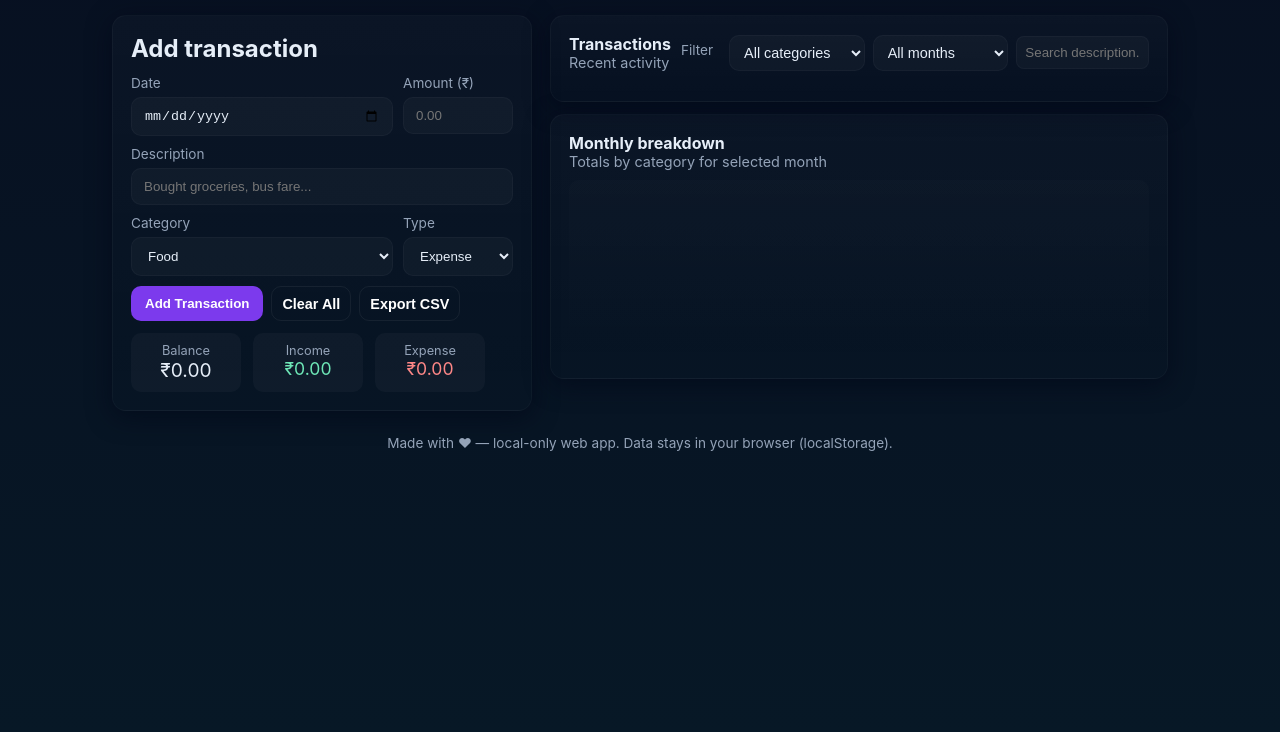
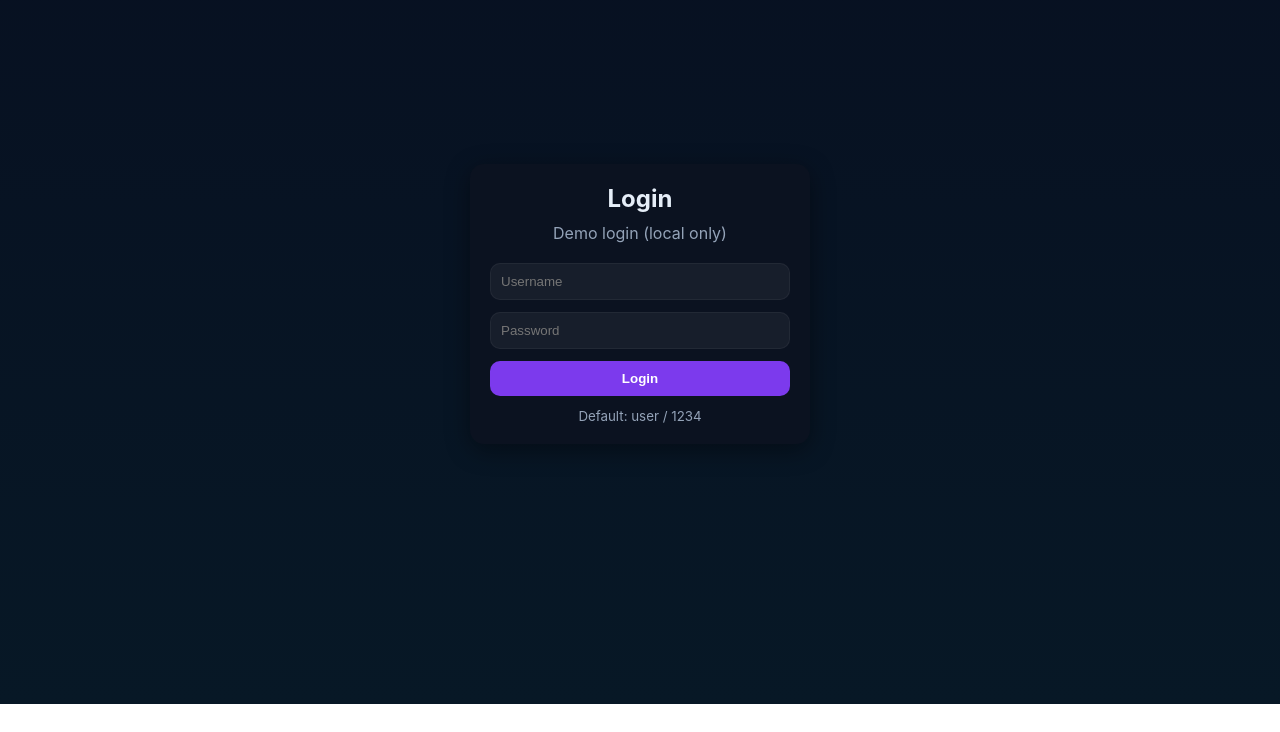
Before and after one commit to Akshaya1327/project, a plain HTML site: page index.html in a window 1280 px wide. Shown: the part 96-828 px from the top of the page. After the commit the page ends 800 px from the top, so only its background shows below. Drawn offline with Linux system fonts and the light colour scheme.

Commit message:
Update index.html

```diff
--- a/index.html
+++ b/index.html
@@ -1,168 +1,182 @@
 <!doctype html>
 <html lang="en">
 <head>
-  <meta charset="utf-8" />
-  <meta name="viewport" content="width=device-width,initial-scale=1" />
-  <title>Personal Expense Tracker</title>
+<meta charset="utf-8"/>
+<meta name="viewport" content="width=device-width,initial-scale=1"/>
+<title>Personal Finance App</title>
 <style>
   :root{
     --bg:#0f1724; --card:#0b1220; --muted:#94a3b8;
-      --accent:#7c3aed; --accent-2:#06b6d4; --glass: rgba(255,255,255,0.03);
-      --radius:14px; --gap:16px; font-family: Inter, system-ui, -apple-system, "Segoe UI", Roboto, "Helvetica Neue", Arial;
+    --accent:#7c3aed; --accent-2:#06b6d4; --glass: rgba(255,255,255,0.05);
+    --radius:14px; --gap:16px; font-family: Inter, system-ui;
   }
-    *{box-sizing:border-box}
-    html,body{height:100%; margin:0; background:linear-gradient(180deg,#071021 0%, #071826 100%); color:#e6eef8}
-    .container{max-width:1100px; margin:28px auto; padding:22px; display:grid; gap:18px; grid-template-columns: 420px 1fr; align-items:start;}
-    header{grid-column:1/-1; display:flex; gap:12px; align-items:center}
-    h1{margin:0; font-size:1.3rem; letter-spacing:-0.2px}
-    .subtitle{color:var(--muted); font-size:0.92rem}
-    .card{background:linear-gradient(180deg, rgba(255,255,255,0.02), transparent); border-radius:var(--radius); padding:18px; box-shadow: 0 6px 24px rgba(2,6,23,0.6); border:1px solid rgba(255,255,255,0.03)}
-    .form-row{display:flex; gap:10px; margin-bottom:10px}
-    label{display:block; font-size:0.85rem; color:var(--muted); margin-bottom:6px}
-    input[type="text"], input[type="number"], input[type="date"], select{width:100%; padding:10px 12px; background:var(--glass); border-radius:10px; border:1px solid rgba(255,255,255,0.03); color:inherit}
-    button{background:var(--accent); border:none; color:white; padding:10px 14px; border-radius:10px; cursor:pointer; font-weight:600}
-    .btn-ghost{background:transparent; border:1px solid rgba(255,255,255,0.06)}
-    .small{font-size:0.9rem; padding:8px 10px}
-    .controls{display:flex; gap:8px; flex-wrap:wrap; margin-top:8px}
-    .summary{display:flex; gap:12px; margin-top:12px}
-    .summary .pill{background:rgba(255,255,255,0.03); padding:10px 12px; border-radius:10px; min-width:110px; text-align:center}
-    .muted{color:var(--muted)}
-    .list{margin-top:12px; display:flex; flex-direction:column; gap:8px; max-height:360px; overflow:auto; padding-right:6px}
-    .tx{display:flex; justify-content:space-between; gap:12px; align-items:center; padding:10px; border-radius:10px; background:linear-gradient(90deg, rgba(255,255,255,0.01), transparent)}
-    .tx .meta{display:flex; gap:8px; align-items:center}
-    .dot{width:10px; height:10px; border-radius:50%}
-    .amount{font-weight:700}
-    .green{color:#6ee7b7}
-    .red{color:#fd8787}
-    .topbar{display:flex; gap:10px; align-items:center; justify-content:space-between}
-    .filters{display:flex; gap:8px; align-items:center}
-    canvas{width:100% !important; height:180px !important; display:block; border-radius:10px; background: linear-gradient(180deg, rgba(255,255,255,0.01), transparent); margin-top:10px}
-    footer{grid-column:1/-1; text-align:center; color:var(--muted); font-size:0.85rem; margin-top:6px}
-    @media (max-width:880px){
-      .container{grid-template-columns:1fr; padding:14px}
-      header{flex-direction:column; align-items:flex-start}
-    }
+  *{box-sizing:border-box;margin:0;padding:0}
+  body{background:linear-gradient(180deg,#071021 0%, #071826 100%); color:#e6eef8; min-height:100vh; display:flex; justify-content:center; align-items:center;}
+  h1,h2,h3{margin:0}
+  .card{background:var(--card); padding:20px; border-radius:var(--radius); box-shadow:0 6px 24px rgba(0,0,0,.4);}
+  input,select,button{padding:10px; border-radius:10px; border:1px solid rgba(255,255,255,0.05); background:var(--glass); color:#fff;}
+  button{cursor:pointer; font-weight:600; background:var(--accent); border:none;}
+  .hidden{display:none !important}
+  .center{text-align:center}
+  /* Layout */
+  .app{display:flex; flex-direction:column; width:100%; max-width:1100px; margin:auto; padding:20px}
+  header{display:flex; justify-content:space-between; align-items:center; margin-bottom:20px}
+  nav button{background:transparent; border:none; color:var(--muted); margin-left:12px;}
+  nav button.active{color:#fff; border-bottom:2px solid var(--accent)}
+  .grid{display:grid; gap:20px}
+  .dashboard{grid-template-columns:repeat(auto-fit,minmax(240px,1fr))}
+  .summary-card{padding:16px; border-radius:var(--radius); background:var(--glass);}
+  .summary-card h2{font-size:1.2rem; margin-bottom:6px}
 </style>
 </head>
 <body>
-  <div class="container">
-    <header>
-      <div>
-        <h1>Personal Expense Tracker</h1>
-        <div class="subtitle">Track expenses, filter by category, view monthly totals, export CSV — all offline.</div>
-      </div>
-      <div style="margin-left:auto" class="muted">Local only • Secure • Works offline</div>
-    </header>
 
-    <!-- Left: Add Transaction -->
-    <section class="card" aria-labelledby="add-title">
-      <h2 id="add-title" style="margin:0 0 12px 0">Add transaction</h2>
-      <div>
-        <div class="form-row">
-          <div style="flex:1">
-            <label for="date">Date</label>
-            <input id="date" type="date" />
-          </div>
-          <div style="width:110px">
-            <label for="amount">Amount (₹)</label>
-            <input id="amount" type="number" step="0.01" placeholder="0.00" />
+<!-- LOGIN PAGE -->
+<div id="loginPage" class="card" style="width:340px">
+  <h2 class="center">Login</h2>
+  <p class="center" style="color:var(--muted);margin:10px 0 20px">Demo login (local only)</p>
+  <div style="display:flex;flex-direction:column;gap:12px">
+    <input id="username" type="text" placeholder="Username"/>
+    <input id="password" type="password" placeholder="Password"/>
+    <button id="loginBtn">Login</button>
+    <small style="color:var(--muted);text-align:center">Default: user / 1234</small>
   </div>
 </div>
 
-        <div class="form-row">
-          <div style="flex:1">
-            <label for="desc">Description</label>
-            <input id="desc" type="text" placeholder="Bought groceries, bus fare..." />
+<!-- APP PAGE -->
+<div id="appPage" class="hidden app">
+  <header>
+    <h1>💰 Personal Finance App</h1>
+    <nav>
+      <button data-page="dashboard" class="active">Dashboard</button>
+      <button data-page="tracker">Expense Tracker</button>
+      <button id="logoutBtn">Logout</button>
+    </nav>
+  </header>
+
+  <!-- DASHBOARD -->
+  <section id="dashboardPage" class="grid dashboard">
+    <div class="summary-card">
+      <h2>Balance</h2>
+      <div id="dashBalance">₹0.00</div>
     </div>
+    <div class="summary-card">
+      <h2>Total Income</h2>
+      <div id="dashIncome" style="color:#6ee7b7">₹0.00</div>
     </div>
-
-        <div class="form-row">
-          <div style="flex:1">
-            <label for="category">Category</label>
-            <select id="category">
-              <option value="Food">Food</option>
-              <option value="Transport">Transport</option>
-              <option value="Groceries">Groceries</option>
-              <option value="Bills">Bills</option>
-              <option value="Entertainment">Entertainment</option>
-              <option value="Health">Health</option>
-              <option value="Other">Other</option>
-            </select>
+    <div class="summary-card">
+      <h2>Total Expense</h2>
+      <div id="dashExpense" style="color:#fd8787">₹0.00</div>
     </div>
-          <div style="width:110px">
-            <label for="type">Type</label>
-            <select id="type">
-              <option value="expense">Expense</option>
-              <option value="income">Income</option>
-            </select>
-          </div>
-        </div>
-
-        <div class="controls">
-          <button id="addBtn">Add Transaction</button>
-          <button id="updateBtn" class="btn-ghost small" style="display:none">Save Edit</button>
-          <button id="clearAll" class="btn-ghost small">Clear All</button>
-          <button id="exportCSV" class="btn-ghost small">Export CSV</button>
-        </div>
-
-        <div class="summary" aria-hidden="false">
-          <div class="pill">
-            <div class="muted" style="font-size:0.8rem">Balance</div>
-            <div id="balance" style="font-size:1.2rem">₹0.00</div>
-          </div>
-          <div class="pill">
-            <div class="muted" style="font-size:0.8rem">Income</div>
-            <div id="income" style="font-size:1.1rem" class="green">₹0.00</div>
-          </div>
-          <div class="pill">
-            <div class="muted" style="font-size:0.8rem">Expense</div>
-            <div id="expense" style="font-size:1.1rem" class="red">₹0.00</div>
-          </div>
-        </div>
+    <div class="summary-card">
+      <h2>Quick Tip</h2>
+      <div style="color:var(--muted)">Track your daily spending to save more effectively 🚀</div>
     </div>
   </section>
 
-    <!-- Right: Transactions, filters & chart -->
-    <section style="display:flex; flex-direction:column; gap:12px">
+  <!-- EXPENSE TRACKER -->
+  <section id="trackerPage" class="hidden">
+    <!-- reuse the tracker from before, simplified -->
     <div class="card">
-        <div class="topbar">
-          <div>
-            <strong>Transactions</strong>
-            <div class="muted" style="font-size:0.9rem">Recent activity</div>
+      <h2>Add Transaction</h2>
+      <div style="display:flex;gap:10px;margin:10px 0">
+        <input id="date" type="date"/>
+        <input id="amount" type="number" placeholder="Amount"/>
+        <input id="desc" type="text" placeholder="Description"/>
       </div>
-          <div class="filters">
-            <label class="muted" style="margin-right:8px">Filter</label>
-            <select id="filterCategory" class="small">
-              <option value="All">All categories</option>
-              <option>Food</option><option>Transport</option><option>Groceries</option><option>Bills</option><option>Entertainment</option><option>Health</option><option>Other</option>
-            </select>
-            <select id="filterMonth" class="small">
-              <option value="All">All months</option>
-              <!-- Months filled by JS -->
-            </select>
-            <input id="search" type="text" placeholder="Search description..." style="padding:8px; border-radius:8px; background:var(--glass); border:1px solid rgba(255,255,255,0.03);"/>
+      <div style="display:flex;gap:10px;margin-bottom:10px">
+        <select id="category"><option>Food</option><option>Transport</option><option>Bills</option><option>Other</option></select>
+        <select id="type"><option value="expense">Expense</option><option value="income">Income</option></select>
       </div>
+      <button id="addBtn">Add</button>
     </div>
 
-        <div class="list" id="txList" aria-live="polite">
-          <!-- Transactions rendered here -->
+    <div class="card" style="margin-top:20px">
+      <h2>Transactions</h2>
+      <div id="txList" style="margin-top:10px;max-height:250px;overflow:auto"></div>
+    </div>
+  </section>
 </div>
 
-      </div>
+<script>
+  // ===== LOGIN LOGIC =====
+  const loginPage=document.getElementById('loginPage');
+  const appPage=document.getElementById('appPage');
+  const loginBtn=document.getElementById('loginBtn');
+  const logoutBtn=document.getElementById('logoutBtn');
 
-      <div class="card">
-        <div style="display:flex; justify-content:space-between; align-items:center;">
-          <div>
-            <strong>Monthly breakdown</strong>
-            <div class="muted" style="font-size:0.9rem">Totals by category for selected month</div>
-          </div>
-          <div class="muted" id="chartLegend"></div>
-        </div>
-        <canvas id="chart" width="600" height="180" role="img" aria-label="Bar chart of spending by category"></canvas>
-      </div>
-    </section>
+  const defaultUser={user:"user",pass:"1234"};
 
-    <footer class="muted">Made with ♥ — local-only web app. Data stays in your browser (localStorage).</footer>
-  </div>
+  loginBtn.onclick=()=>{
+    const u=document.getElementById('username').value;
+    const p=document.getElementById('password').value;
+    if(u===defaultUser.user && p===defaultUser.pass){
+      localStorage.setItem('loggedIn','yes');
+      loginPage.classList.add('hidden');
+      appPage.classList.remove('hidden');
+      render();
+    }else{
+      alert("Invalid credentials. Try user / 1234");
+    }
+  };
+  logoutBtn.onclick=()=>{
+    localStorage.removeItem('loggedIn');
+    appPage.classList.add('hidden');
+    loginPage.classList.remove('hidden');
+  };
+  if(localStorage.getItem('loggedIn')==='yes'){
+    loginPage.classList.add('hidden');
+    appPage.classList.remove('hidden');
+    render();
+  }
 
-  <scr
+  // ===== NAVIGATION =====
+  const navBtns=document.querySelectorAll('nav button[data-page]');
+  navBtns.forEach(btn=>{
+    btn.onclick=()=>{
+      navBtns.forEach(b=>b.classList.remove('active'));
+      btn.classList.add('active');
+      document.getElementById('dashboardPage').classList.add('hidden');
+      document.getElementById('trackerPage').classList.add('hidden');
+      document.getElementById(btn.dataset.page+"Page").classList.remove('hidden');
+    };
+  });
+
+  // ===== EXPENSE TRACKER =====
+  let transactions=JSON.parse(localStorage.getItem('transactions')||'[]');
+  const addBtn=document.getElementById('addBtn');
+  const txList=document.getElementById('txList');
+
+  addBtn.onclick=()=>{
+    const t={
+      id:Date.now(),
+      date:document.getElementById('date').value||new Date().toISOString().slice(0,10),
+      amount:parseFloat(document.getElementById('amount').value)||0,
+      desc:document.getElementById('desc').value||'',
+      category:document.getElementById('category').value,
+      type:document.getElementById('type').value
+    };
+    transactions.push(t);
+    localStorage.setItem('transactions',JSON.stringify(transactions));
+    render();
+  };
+
+  function render(){
+    // render tx list
+    txList.innerHTML='';
+    transactions.forEach(t=>{
+      const div=document.createElement('div');
+      div.style="padding:6px;border-bottom:1px solid rgba(255,255,255,.1)";
+      div.textContent=`${t.date} • ${t.desc} • ${t.category} • ${t.type} ₹${t.amount}`;
+      txList.appendChild(div);
+    });
+    // update dashboard
+    let inc=0,exp=0;
+    transactions.forEach(t=> t.type==='income'?inc+=t.amount:exp+=t.amount);
+    document.getElementById('dashIncome').textContent='₹'+inc.toFixed(2);
+    document.getElementById('dashExpense').textContent='₹'+exp.toFixed(2);
+    document.getElementById('dashBalance').textContent='₹'+(inc-exp).toFixed(2);
+  }
+</script>
+</body>
+</html>
```
Lines whose indentation alone changed are shown as unchanged.
